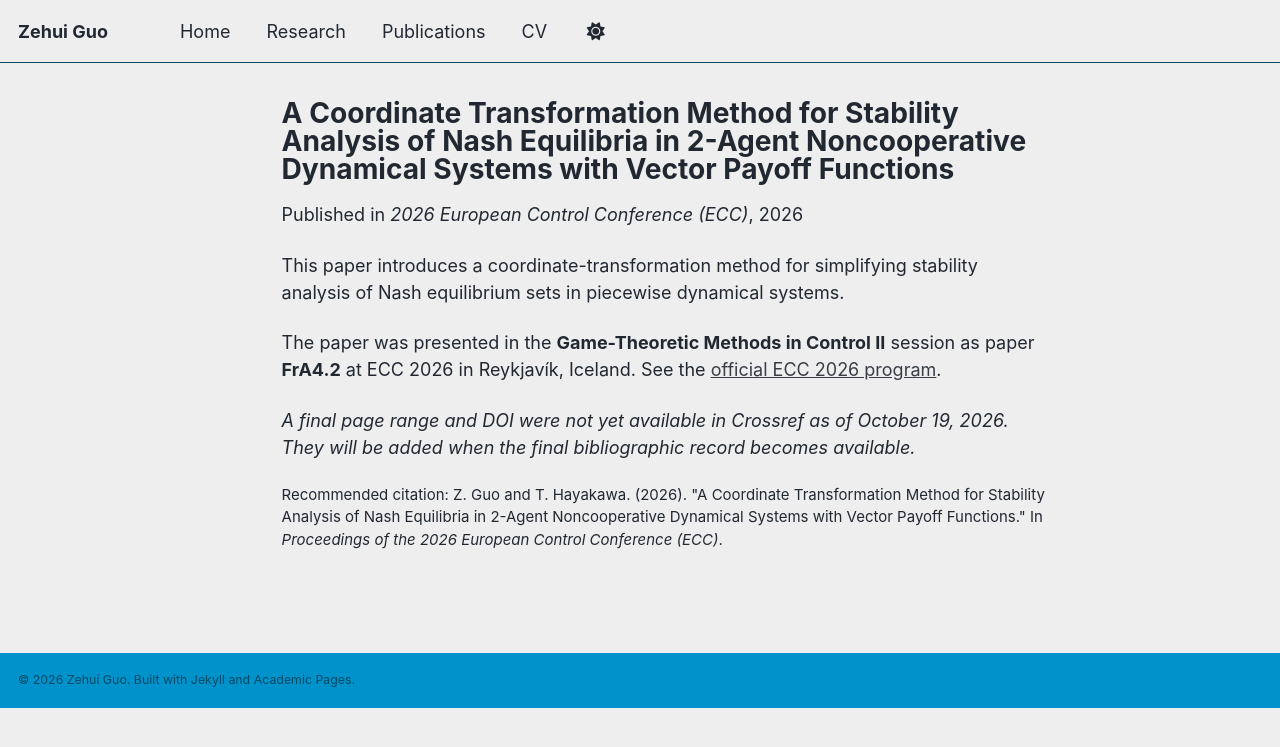
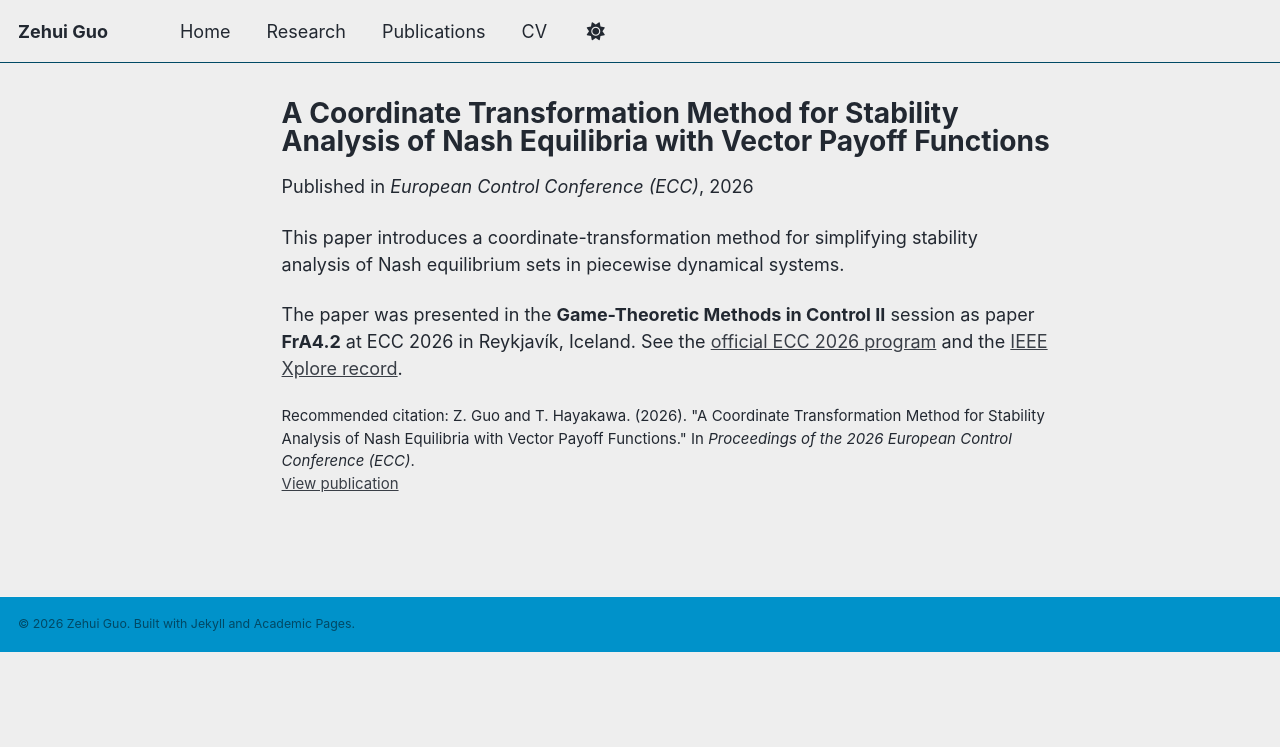
Before and after one commit to ZehGuo/ZehGuo.github.io, a Jekyll site: the page built from _publications/2026-coordinate-transformation.md, in a window 1280 px wide. Shown: the top 747 px of the page. Built offline with Jekyll 4.4.1, drawn with Linux system fonts in a browser that asks for light colours; a script bundle is joined from its source files by our own code; library files that are not in the unit come from our copies.

Commit message:
Use the official ECC 2026 title and link the IEEE Xplore record
The long working title had been superseded by the published title used in
the current CVs. DOI and page range are left out until they are verified.

Co-Authored-By: Claude Opus 5.5 <noreply@anthropic.com>

```diff
--- a/_publications/2026-coordinate-transformation.md
+++ b/_publications/2026-coordinate-transformation.md
@@ -1,16 +1,15 @@
 ---
-title: "A Coordinate Transformation Method for Stability Analysis of Nash Equilibria in 2-Agent Noncooperative Dynamical Systems with Vector Payoff Functions"
+title: "A Coordinate Transformation Method for Stability Analysis of Nash Equilibria with Vector Payoff Functions"
 authors: "<strong>Z. Guo</strong> and T. Hayakawa"
 collection: publications
 category: conferences
 permalink: /publication/2026-coordinate-transformation
 date: 2026-07-10
-venue: "2026 European Control Conference (ECC)"
-citation: 'Z. Guo and T. Hayakawa. (2026). &quot;A Coordinate Transformation Method for Stability Analysis of Nash Equilibria in 2-Agent Noncooperative Dynamical Systems with Vector Payoff Functions.&quot; In <i>Proceedings of the 2026 European Control Conference (ECC)</i>.'
+venue: "European Control Conference (ECC)"
+paperurl: "https://ieeexplore.ieee.org/document/11625521"
+citation: 'Z. Guo and T. Hayakawa. (2026). &quot;A Coordinate Transformation Method for Stability Analysis of Nash Equilibria with Vector Payoff Functions.&quot; In <i>Proceedings of the 2026 European Control Conference (ECC)</i>.'
 ---
 
 This paper introduces a coordinate-transformation method for simplifying stability analysis of Nash equilibrium sets in piecewise dynamical systems.
 
-The paper was presented in the **Game-Theoretic Methods in Control II** session as paper **FrA4.2** at ECC 2026 in Reykjavík, Iceland. See the [official ECC 2026 program](https://controls.papercept.net/conferences/conferences/ECC26/program/ECC26_ContentListWeb_3.html).
-
-*A final page range and DOI were not yet available in Crossref as of October 19, 2026. They will be added when the final bibliographic record becomes available.*
+The paper was presented in the **Game-Theoretic Methods in Control II** session as paper **FrA4.2** at ECC 2026 in Reykjavík, Iceland. See the [official ECC 2026 program](https://controls.papercept.net/conferences/conferences/ECC26/program/ECC26_ContentListWeb_3.html) and the [IEEE Xplore record](https://ieeexplore.ieee.org/document/11625521).
```
